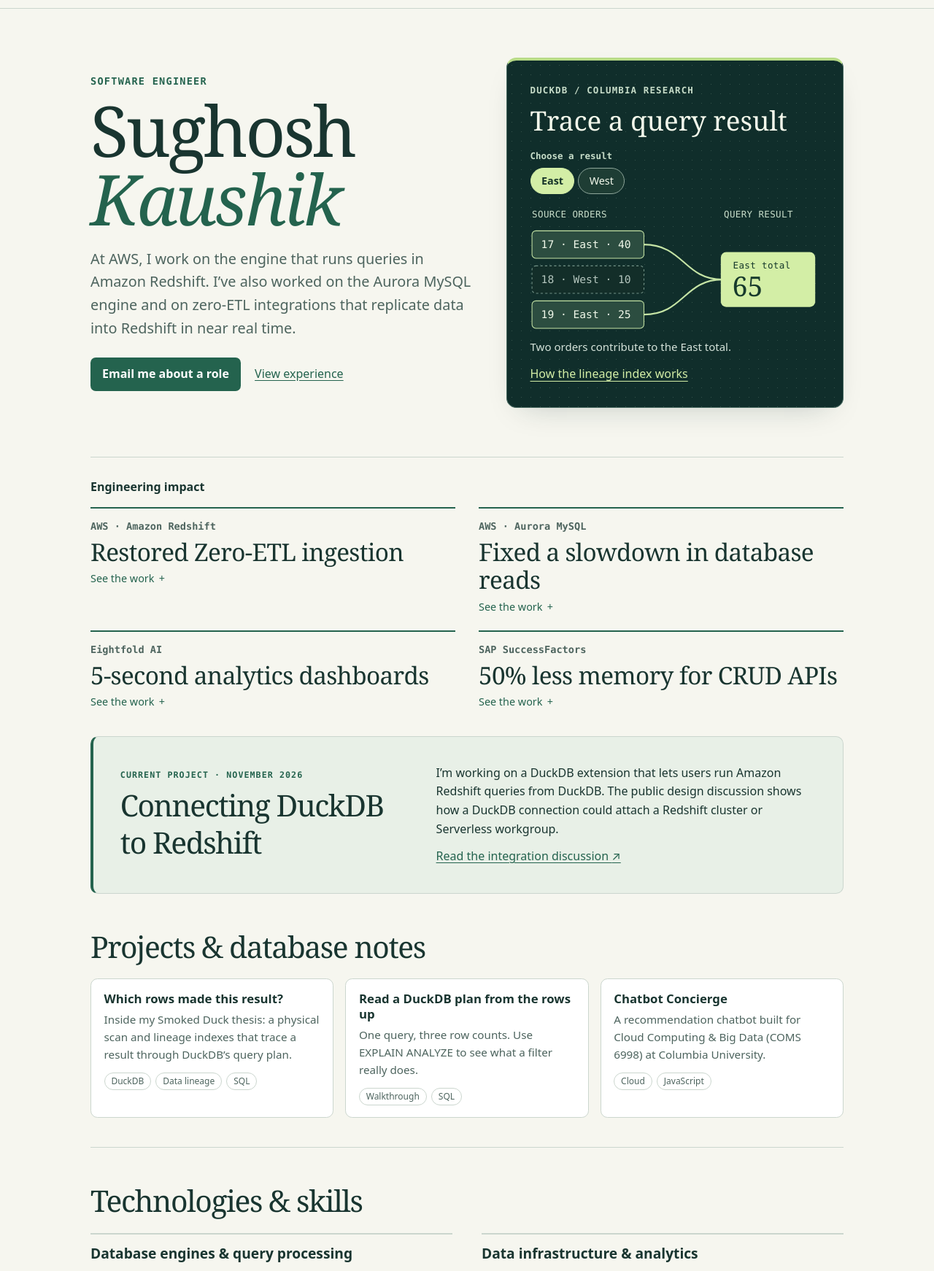
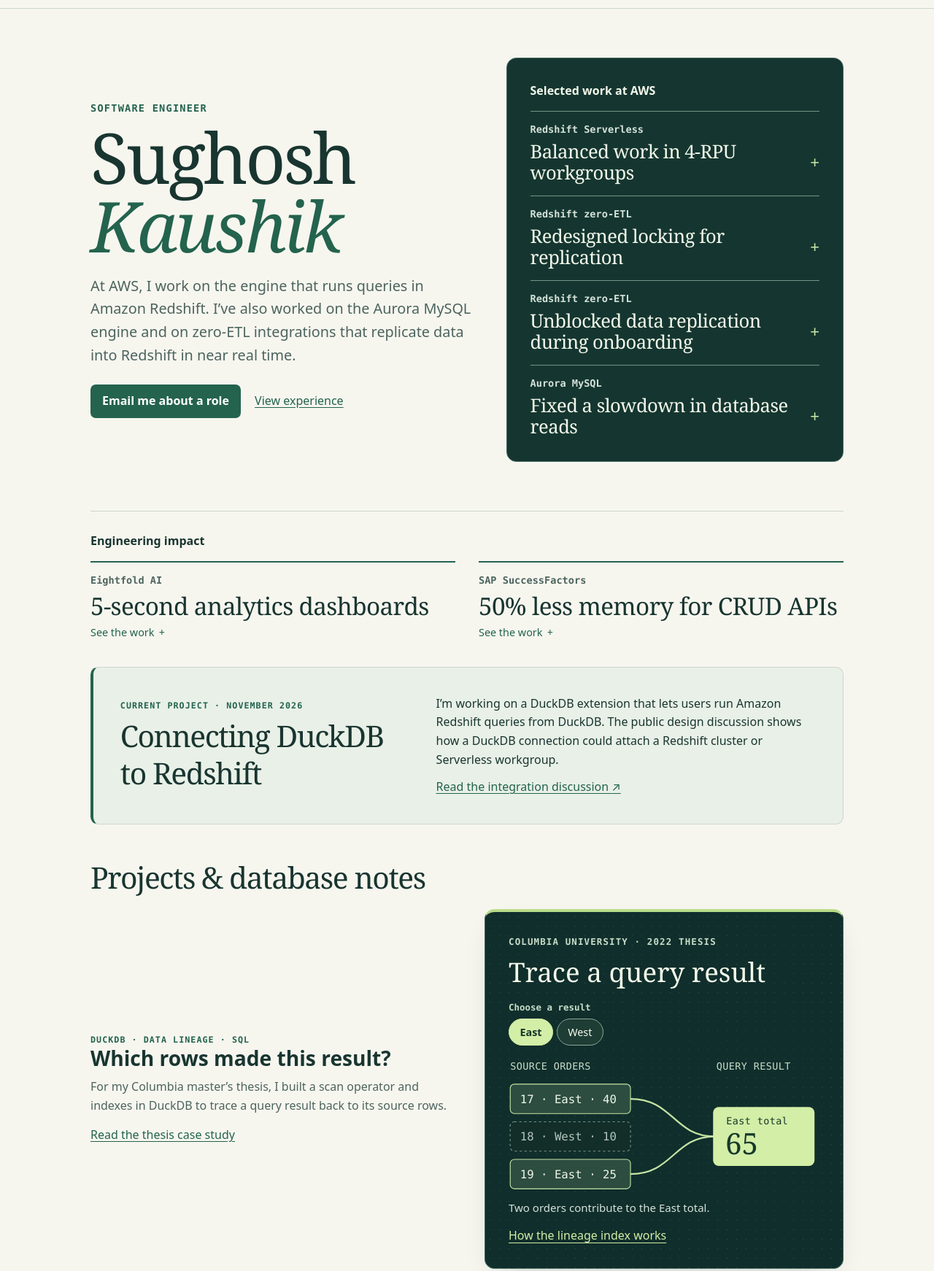
Before and after one commit to sughosh360/sughosh360.github.io, an Astro site: page / in a window 1280 px wide. Shown: the part 53-1795 px from the top of the page at 73% size. Built offline with nearby package versions, Linux system fonts and the light colour scheme; Astro itself is replaced by a stand-in of ours.

Commit message:
Lead with AWS engineering work and move the Columbia demo to Projects

```diff
--- a/src/components/ImpactHighlights.astro
+++ b/src/components/ImpactHighlights.astro
@@ -1,15 +1,34 @@
 ---
-const highlights = [
+interface Props {
+  group: 'aws' | 'other';
+}
+const { group } = Astro.props;
+const isAws = group === 'aws';
+const titleId = isAws ? 'aws-work-title' : 'impact-title';
+const highlights = {
+  aws: [
     {
-    company: 'AWS · Amazon Redshift',
-    result: 'Restored Zero-ETL ingestion',
+      company: 'Redshift Serverless',
+      result: 'Balanced work in 4-RPU workgroups',
+      detail: 'In workgroups with four Redshift Processing Units, the engine assigned work unevenly. I corrected the assignment policy, added tracing, and verified the fix with integration tests.',
+    },
+    {
+      company: 'Redshift zero-ETL',
+      result: 'Redesigned locking for replication',
+      detail: 'I traced repeated integration restarts to catalog updates and maintenance tasks competing for the same lock. I separated how the two tasks coordinate so each could make progress.',
+    },
+    {
+      company: 'Redshift zero-ETL',
+      result: 'Unblocked data replication during onboarding',
       detail: 'When a customer’s first data load failed, I traced the failure to two services interpreting Parquet dates and timestamps differently. I worked across teams to get ingestion running again.',
     },
     {
-    company: 'AWS · Aurora MySQL',
+      company: 'Aurora MySQL',
       result: 'Fixed a slowdown in database reads',
       detail: 'I tracked a performance regression in Aurora MySQL 8.4 to the threads that handle read I/O and fixed it. I also made the maximum SQL digest length configurable across server restarts.',
     },
+  ],
+  other: [
     {
       company: 'Eightfold AI',
       result: '5-second analytics dashboards',
@@ -20,12 +39,13 @@ const highlights = [
       result: '50% less memory for CRUD APIs',
       detail: 'I worked with two architects to rebuild the APIs that create, read, update, and delete records. The new implementation used half the memory.',
     },
-];
+  ],
+};
 ---
-<section aria-labelledby="impact-title" class="impact">
-  <h2 id="impact-title">Engineering impact</h2>
+<section aria-labelledby={titleId} class:list={['impact', { 'aws-work': isAws }]}>
+  <h2 id={titleId}>{isAws ? 'Selected work at AWS' : 'Engineering impact'}</h2>
   <div class="outcomes">
-    {highlights.map(item => (
+    {highlights[group].map(item => (
       <details>
         <summary>
           <span class="company">{item.company}</span>
@@ -40,6 +60,23 @@ const highlights = [
 
 <style>
   .impact { padding: 1.75rem 0 2.25rem; }
+  .aws-work {
+    padding: clamp(1.15rem, 3vw, 2rem);
+    color: #f3f8eb;
+    background: #153630;
+    border: 1px solid #45675e;
+    border-radius: .85rem;
+    --muted: #d4e2d9;
+    --accent: #c5e4a5;
+  }
+  .aws-work .outcomes { grid-template-columns: 1fr; gap: 1rem; }
+  .aws-work summary { grid-template-columns: minmax(0, 1fr) auto; align-items: center; }
+  .aws-work .company { grid-column: 1 / -1; }
+  .aws-work strong { font-size: clamp(1.35rem, 2vw, 1.7rem); }
+  .aws-work .read { font-size: 1.4rem; line-height: 1; }
+  .aws-work .read span { display: none; }
+  .aws-work details { border-top: 1px solid #749487; }
+  .aws-work summary:focus-visible { outline-color: #d3eea6; }
   h2 { font: 650 1rem/1.5 system-ui, sans-serif; letter-spacing: 0; margin: 0 0 1rem; }
   .outcomes { display: grid; grid-template-columns: repeat(2, minmax(0, 1fr)); gap: 1.35rem 2rem; align-items: start; }
   details { border-top: 2px solid var(--accent); }
--- a/src/components/LineageFigure.astro
+++ b/src/components/LineageFigure.astro
@@ -8,7 +8,7 @@ const regions = ['East', 'West'];
 ---
 <figure class="trace">
   <figcaption>
-    <span class="source">DuckDB / Columbia research</span>
+    <span class="source">Columbia University · 2022 thesis</span>
     <strong>Trace a query result</strong>
   </figcaption>
   <fieldset>
--- a/src/data/experience.json
+++ b/src/data/experience.json
@@ -18,9 +18,9 @@
     "org": "Amazon Web Services",
     "period": "May 2025 – Present",
     "bullets": [
-      "Improved Redshift Serverless reliability by fixing uneven work assignment and validating the rollout with integration tests.",
+      "Corrected uneven work assignment in 4-RPU Redshift Serverless workgroups, added tracing, and validated the rollout with integration tests.",
       "Unblocked Zero-ETL ingestion by tracing a Parquet date and timestamp parsing mismatch across services.",
-      "Redesigned locking for catalog and maintenance tasks after tracing integration restarts to lock starvation."
+      "Traced zero-ETL integration restarts to lock starvation and redesigned locking so catalog updates and maintenance tasks could make progress independently."
     ],
     "topics": [
       "Data pipelines",
--- a/src/data/projects.json
+++ b/src/data/projects.json
@@ -2,7 +2,7 @@
   {
     "id": "thesis",
     "name": "Which rows made this result?",
-    "description": "Inside my Smoked Duck thesis: a physical scan and lineage indexes that trace a result through DuckDB’s query plan.",
+    "description": "For my Columbia master’s thesis, I built a scan operator and indexes in DuckDB to trace a query result back to its source rows.",
     "url": "/notes/lineage-in-duckdb/",
     "tags": [
       "DuckDB",
--- a/src/pages/index.astro
+++ b/src/pages/index.astro
@@ -23,10 +23,10 @@ import { site } from '../data/site';
         <a href="#experience">View experience</a>
       </div>
     </div>
-    <LineageFigure />
+    <ImpactHighlights group="aws" />
   </section>
 
-  <ImpactHighlights />
+  <ImpactHighlights group="other" />
 
   <section id="now" class="now">
     <div>
@@ -42,7 +42,17 @@ import { site } from '../data/site';
   <section id="projects">
     <h2>Projects &amp; database notes</h2>
     <div class="grid">
-      {projects.map((project) => <ProjectCard project={project} />)}
+      {projects.map(project => project.id === 'thesis' ? (
+        <article class="thesis-project">
+          <div>
+            <p class="eyebrow">{project.tags.join(' · ')}</p>
+            <h3>{project.name}</h3>
+            <p>{project.description}</p>
+            <a href={project.url}>Read the thesis case study</a>
+          </div>
+          <LineageFigure />
+        </article>
+      ) : <ProjectCard project={project} />)}
     </div>
   </section>
 
@@ -122,6 +132,9 @@ import { site } from '../data/site';
   .now p:not(.eyebrow) { margin: 0 0 .75rem; }
   .now + section { border-top: 0; }
   .grid { display: grid; grid-template-columns: repeat(auto-fit, minmax(min(100%, 16rem), 1fr)); gap: 1rem; }
+  .thesis-project { grid-column: 1 / -1; display: grid; grid-template-columns: 1fr 1fr; gap: clamp(1rem, 4vw, 3rem); align-items: center; margin-bottom: .5rem; }
+  .thesis-project h3 { margin: 0; font-size: clamp(1.4rem, 2.2vw, 1.9rem); }
+  .thesis-project p:not(.eyebrow) { color: var(--muted); margin: .55rem 0 .9rem; }
   #education .grid { align-items: start; }
   .credential { padding: 1rem 1.15rem; border: 1px solid var(--border); border-radius: .75rem; background: var(--card); }
   .credential summary { cursor: pointer; }
@@ -143,5 +156,5 @@ import { site } from '../data/site';
   .contact-links { min-width: 0; }
   .contact-links .email { font-size: clamp(1.08rem, 2vw, 1.4rem); overflow-wrap: anywhere; }
   .contact-links .actions { margin-top: .6rem; font-size: .95rem; }
-  @media (max-width: 48rem) { .hero, .now { grid-template-columns: 1fr; } }
+  @media (max-width: 48rem) { .hero, .now, .thesis-project { grid-template-columns: 1fr; } }
 </style>
```
Lines whose indentation alone changed are shown as unchanged.
